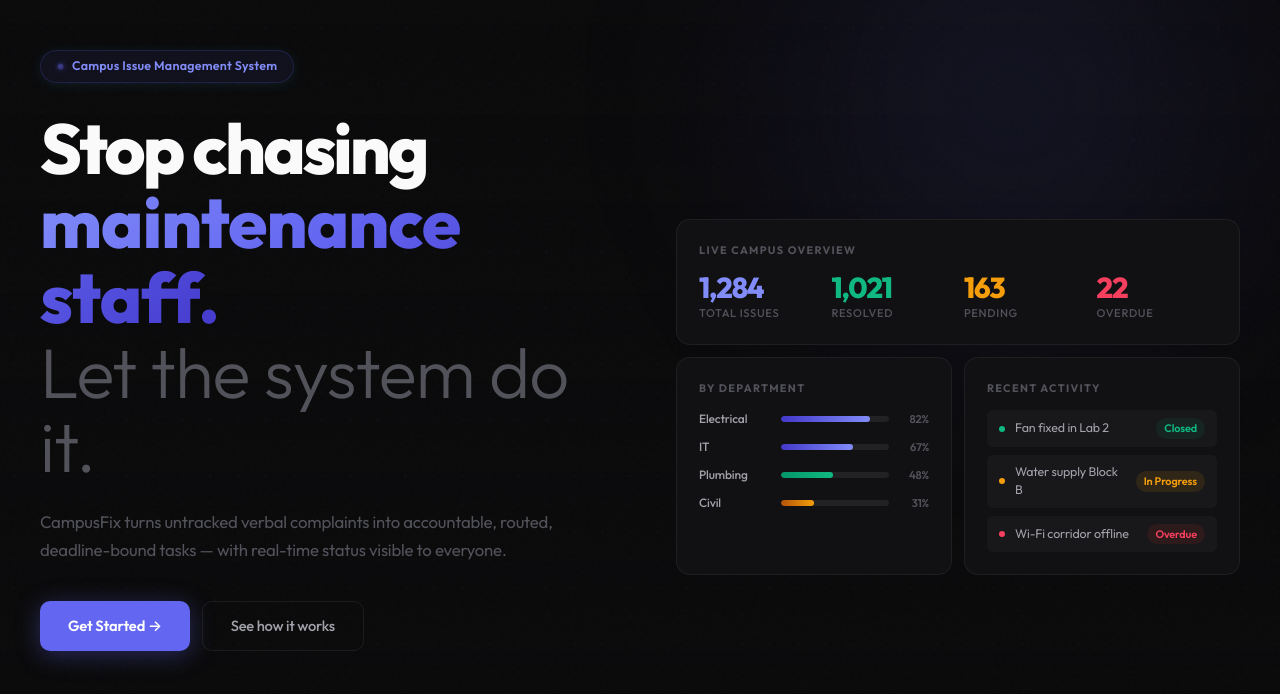
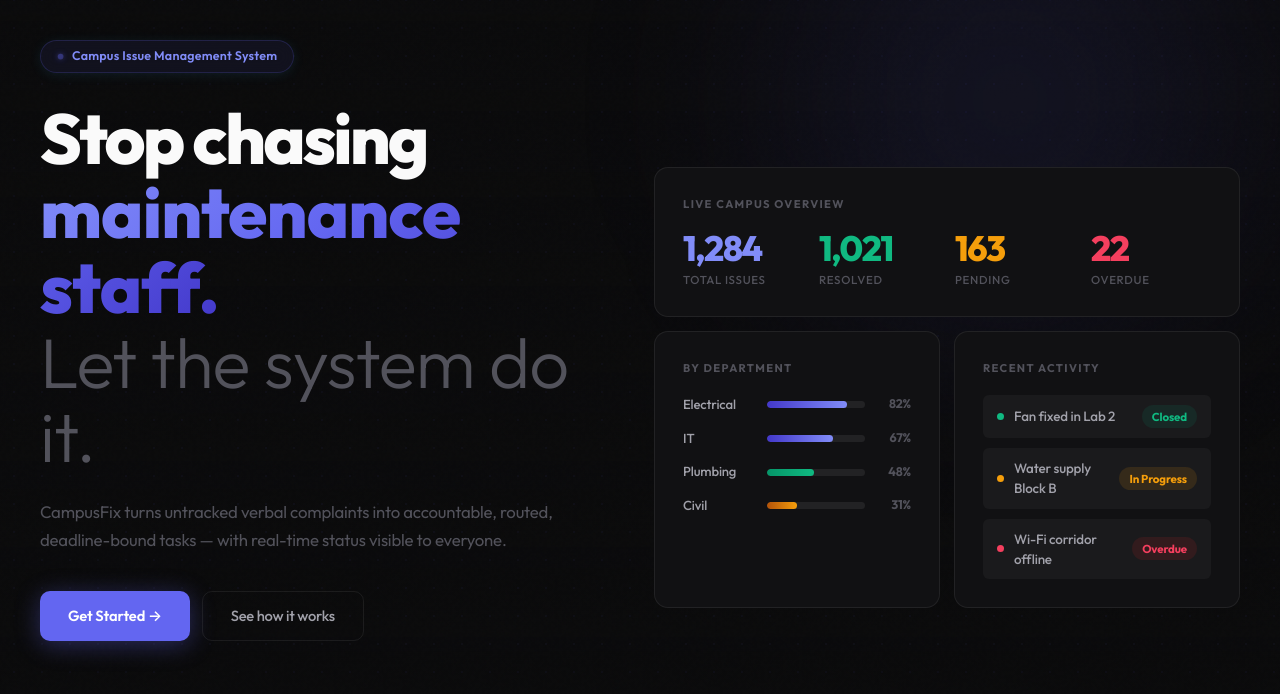
Before and after one commit to Satyam2006chh/CampusFix, a plain HTML site: page CE-2/frontend/index.html in a window 1280 px wide. Shown: the part 70-764 px from the top of the page. Drawn offline with Linux system fonts and the light colour scheme.

Commit message:
Bigger problem cards, tighter bento hero, solution card full width

```diff
--- a/CE-2/frontend/index.html
+++ b/CE-2/frontend/index.html
@@ -85,64 +85,64 @@
       display: grid;
       grid-template-columns: 1fr 1fr;
       grid-template-rows: auto auto;
-      gap: 12px;
+      gap: 14px;
     }
     .bento-card {
       background: var(--bg-surface);
       border: 1px solid var(--border);
       border-radius: var(--radius-lg);
-      padding: 22px;
+      padding: 28px;
       transition: border-color var(--transition), box-shadow var(--transition);
     }
     .bento-card:hover { border-color: rgba(99,102,241,0.3); box-shadow: 0 0 20px rgba(99,102,241,0.06); }
 
-    [data-theme="dark"] .bento-card { background: #111113; border-color: rgba(255,255,255,0.06); }
+    [data-theme="dark"] .bento-card { background: #111113; border-color: rgba(255,255,255,0.07); }
 
     .bento-main { grid-column: 1 / -1; }
 
     .bento-label {
-      font-size: 0.68rem; font-weight: 700; text-transform: uppercase;
-      letter-spacing: 0.12em; color: var(--text-muted); margin-bottom: 14px;
+      font-size: 0.7rem; font-weight: 700; text-transform: uppercase;
+      letter-spacing: 0.12em; color: var(--text-muted); margin-bottom: 18px;
       font-family: var(--font);
     }
     .bento-stat-row {
-      display: grid; grid-template-columns: repeat(4,1fr); gap: 12px;
+      display: grid; grid-template-columns: repeat(4,1fr); gap: 16px;
     }
     .bento-stat { text-align: left; }
     .bento-stat-num {
-      font-size: 1.8rem; font-weight: 800; letter-spacing: -0.04em;
+      font-size: 2.2rem; font-weight: 800; letter-spacing: -0.04em;
       color: var(--text-primary); line-height: 1;
       font-family: var(--font-display);
     }
     [data-theme="dark"] .bento-stat-num { color: #fafafa; }
-    .bento-stat-lbl { font-size: 0.7rem; color: var(--text-muted); margin-top: 4px; font-weight: 500; text-transform: uppercase; letter-spacing: 0.06em; }
+    .bento-stat-lbl { font-size: 0.72rem; color: var(--text-muted); margin-top: 5px; font-weight: 500; text-transform: uppercase; letter-spacing: 0.06em; }
 
-    .bento-bar-list { display: flex; flex-direction: column; gap: 10px; }
-    .bento-bar-item { display: flex; align-items: center; gap: 10px; }
-    .bento-bar-name { font-size: 0.75rem; color: var(--text-secondary); width: 72px; font-weight: 500; flex-shrink: 0; }
-    .bento-track { flex: 1; height: 6px; background: var(--border); border-radius: 99px; overflow: hidden; }
+    .bento-bar-list { display: flex; flex-direction: column; gap: 14px; }
+    .bento-bar-item { display: flex; align-items: center; gap: 12px; }
+    .bento-bar-name { font-size: 0.82rem; color: var(--text-secondary); width: 72px; font-weight: 500; flex-shrink: 0; }
+    .bento-track { flex: 1; height: 7px; background: var(--border); border-radius: 99px; overflow: hidden; }
     .bento-fill { height: 100%; border-radius: 99px; background: linear-gradient(90deg, #4338ca, #818cf8); }
     .bento-fill.g { background: linear-gradient(90deg, #059669, #10b981); }
     .bento-fill.a { background: linear-gradient(90deg, #b45309, #f59e0b); }
-    .bento-bar-pct { font-size: 0.7rem; font-weight: 600; color: var(--text-muted); width: 30px; text-align: right; flex-shrink: 0; }
+    .bento-bar-pct { font-size: 0.78rem; font-weight: 700; color: var(--text-muted); width: 34px; text-align: right; flex-shrink: 0; }
 
-    .bento-activity { display: flex; flex-direction: column; gap: 8px; }
+    .bento-activity { display: flex; flex-direction: column; gap: 10px; }
     .bento-activity-item {
       display: flex; align-items: center; gap: 10px;
-      padding: 8px 12px; border-radius: var(--radius-sm);
-      background: var(--bg-surface-2); font-size: 0.78rem;
+      padding: 10px 14px; border-radius: var(--radius-sm);
+      background: var(--bg-surface-2); font-size: 0.84rem;
     }
-    [data-theme="dark"] .bento-activity-item { background: rgba(255,255,255,0.03); }
-    .ba-dot { width: 6px; height: 6px; border-radius: 50%; flex-shrink: 0; }
-    .ba-text { color: var(--text-secondary); flex: 1; }
-    .ba-time { color: var(--text-muted); font-size: 0.7rem; }
+    [data-theme="dark"] .bento-activity-item { background: rgba(255,255,255,0.04); }
+    .ba-dot { width: 7px; height: 7px; border-radius: 50%; flex-shrink: 0; }
+    .ba-text { color: var(--text-secondary); flex: 1; font-weight: 500; }
+    .ba-time { color: var(--text-muted); font-size: 0.72rem; }
     .bento-badge {
       display: inline-flex; align-items: center; gap: 4px;
-      padding: 2px 8px; border-radius: 99px; font-size: 0.68rem; font-weight: 600;
+      padding: 3px 10px; border-radius: 99px; font-size: 0.72rem; font-weight: 700;
     }
-    .bb-green  { background: rgba(5,150,105,0.1);  color: #10b981; }
-    .bb-orange { background: rgba(245,158,11,0.1);  color: #f59e0b; }
-    .bb-red    { background: rgba(220,38,38,0.1);   color: #f43f5e; }
+    .bb-green  { background: rgba(5,150,105,0.12);  color: #10b981; }
+    .bb-orange { background: rgba(245,158,11,0.12);  color: #f59e0b; }
+    .bb-red    { background: rgba(220,38,38,0.12);   color: #f43f5e; }
 
     /* ── SECTION: HOW IT WORKS — numbered timeline ── */
     .process-grid {
@@ -295,20 +295,20 @@
 
     /* ── PROBLEMS ── */
     .problems-new-grid {
-      display: grid; grid-template-columns: repeat(3,1fr); gap: 16px;
+      display: grid; grid-template-columns: repeat(2,1fr); gap: 20px;
     }
     .prob-card {
       background: var(--bg-card); border: 1px solid var(--border);
-      border-radius: var(--radius-lg); padding: 26px;
+      border-radius: var(--radius-lg); padding: 36px 32px;
       transition: all var(--transition);
     }
     .prob-card:hover { border-color: rgba(99,102,241,0.2); transform: translateY(-3px); box-shadow: var(--shadow-md); }
     .prob-num {
-      font-size: 0.68rem; font-weight: 700; color: var(--accent);
-      text-transform: uppercase; letter-spacing: 0.12em; margin-bottom: 12px; font-family: var(--font);
+      font-size: 0.75rem; font-weight: 700; color: var(--accent);
+      text-transform: uppercase; letter-spacing: 0.12em; margin-bottom: 14px; font-family: var(--font);
     }
-    .prob-card h3 { font-size: 0.92rem; font-weight: 700; color: var(--text-primary); margin-bottom: 8px; }
-    .prob-card p  { font-size: 0.82rem; color: var(--text-muted); line-height: 1.6; }
+    .prob-card h3 { font-size: 1.05rem; font-weight: 700; color: var(--text-primary); margin-bottom: 10px; }
+    .prob-card p  { font-size: 0.9rem; color: var(--text-secondary); line-height: 1.65; }
     .prob-card.prob-solution {
       background: linear-gradient(140deg, var(--accent) 0%, #3730a3 100%);
       border-color: transparent;
@@ -387,7 +387,6 @@
       .stats-band-inner { grid-template-columns: 1fr 1fr; }
       .roles-new-grid { grid-template-columns: 1fr; }
       .problems-new-grid { grid-template-columns: 1fr; }
-      .features-bento { grid-template-columns: 1fr; }
       .bento-stat-row { grid-template-columns: 1fr 1fr; }
       .footer-new-inner { grid-template-columns: 1fr; }
       .hero-title { font-size: 2.4rem; }
@@ -432,10 +431,10 @@
   </nav>
 
   <!-- ═══════════════════════════════════════════ HERO -->
-  <section class="hero" id="home" style="min-height:100vh;padding:120px 24px 80px;">
+  <section class="hero" id="home" style="min-height:100vh;padding:110px 24px 72px;display:flex;align-items:center;">
     <div class="hero-noise"></div>
 
-    <div class="hero-inner" style="max-width:1200px;margin:0 auto;display:grid;grid-template-columns:1fr 1fr;gap:72px;align-items:center;position:relative;z-index:2;">
+    <div class="hero-inner" style="max-width:1200px;margin:0 auto;width:100%;display:grid;grid-template-columns:1fr 1.05fr;gap:56px;align-items:center;position:relative;z-index:2;">
 
       <!-- Left copy -->
       <div>
@@ -493,7 +492,7 @@
         </div>
 
         <!-- Bar chart -->
-        <div class="bento-card">
+        <div class="bento-card" style="min-height:220px;">
           <div class="bento-label">By Department</div>
           <div class="bento-bar-list">
             <div class="bento-bar-item">
@@ -520,7 +519,7 @@
         </div>
 
         <!-- Recent activity -->
-        <div class="bento-card">
+        <div class="bento-card" style="min-height:220px;">
           <div class="bento-label">Recent Activity</div>
           <div class="bento-activity">
             <div class="bento-activity-item">
@@ -746,10 +745,10 @@
           <h3>Zero accountability on deadlines</h3>
           <p>Complaints stay open indefinitely. No SLA, no escalation, no pressure. The staff feels no urgency.</p>
         </div>
-        <div class="prob-card prob-solution">
+        <div class="prob-card prob-solution" style="grid-column:1/-1;">
           <div class="prob-num">→</div>
           <h3>CampusFix solves all of this</h3>
-          <p>Structured reporting → auto routing → staff assignment with deadlines → GPS-verified work → student confirmation. Every step is tracked.</p>
+          <p>Structured reporting → auto routing → staff assignment with deadlines → GPS-verified work → student confirmation. Every step is tracked, every person is accountable.</p>
         </div>
       </div>
     </div>
```
